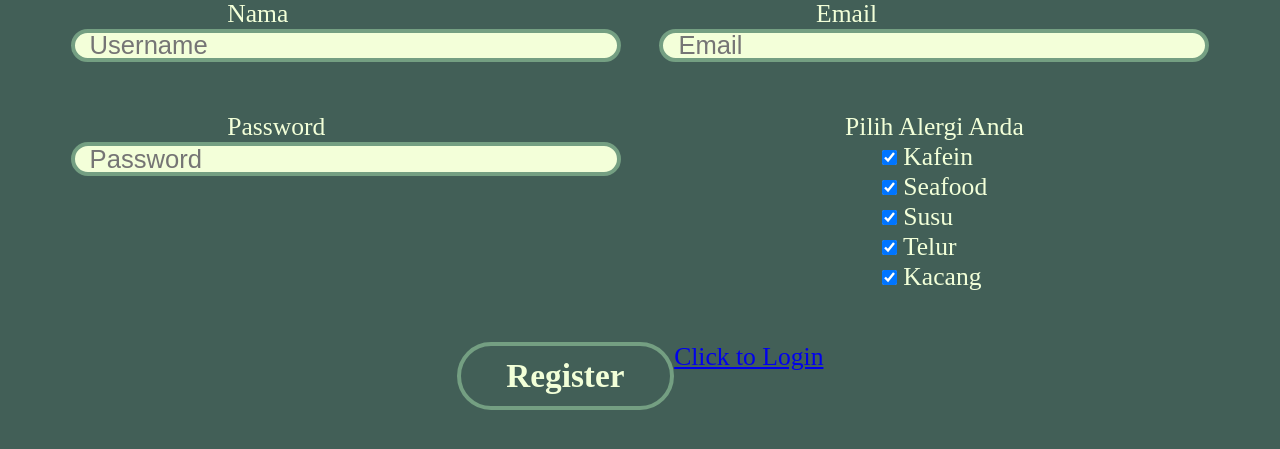
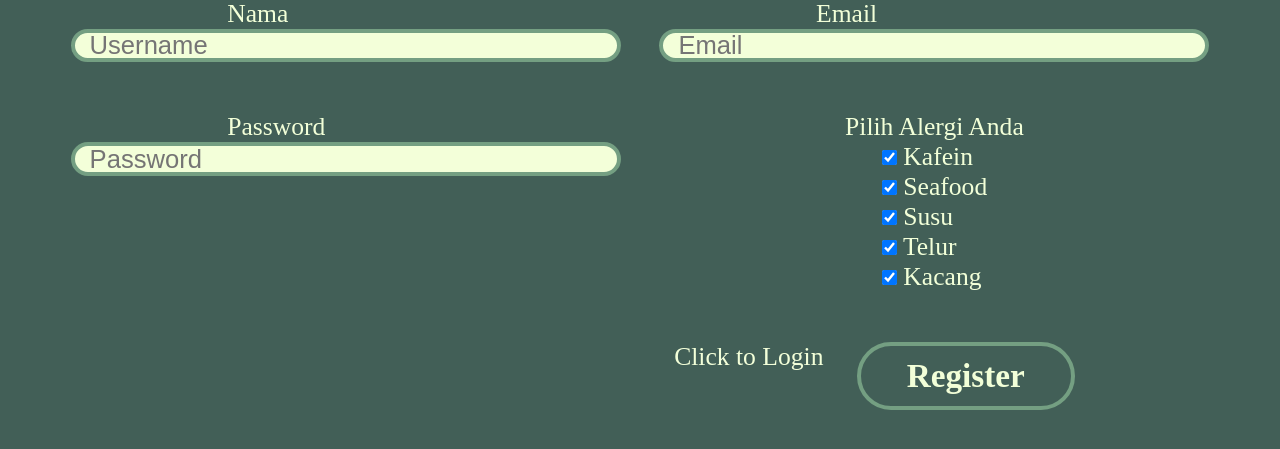
Before and after one commit to vyyvana/ScanAndEat2.0, a PHP site: page /Register.php in a window 1280 px wide. Shown: the part 201-650 px from the top of the page. Run offline with PHP 8.4, Linux system fonts and the light colour scheme; data that the repository does not hold is empty; some web fonts are replaced.

Commit message:
cssMinorUpdate

```diff
--- a/AboutUs-Style.css
+++ b/AboutUs-Style.css
@@ -260,7 +260,7 @@ img {
     width: 20vw;
     height: 2.5vw;
     position: relative;
-    top: 4vw;
+    top: 2.8vw;
     left: 4vw;
 }
 
--- a/register-style.css
+++ b/register-style.css
@@ -85,8 +85,14 @@
     font-size: 2.6vw;
     cursor: pointer;
     background-color: transparent;
+    position: relative;
+    left: 34%;
 }
 
+a {
+    text-decoration: none;
+    color: #F3FFD9;
+}
 
 @media only screen and (max-width: 480px){
     h1{
```
Also changed, not shown: Profile-Style.css (+4 -3 lines), Profile.php (+5 -5 lines).
